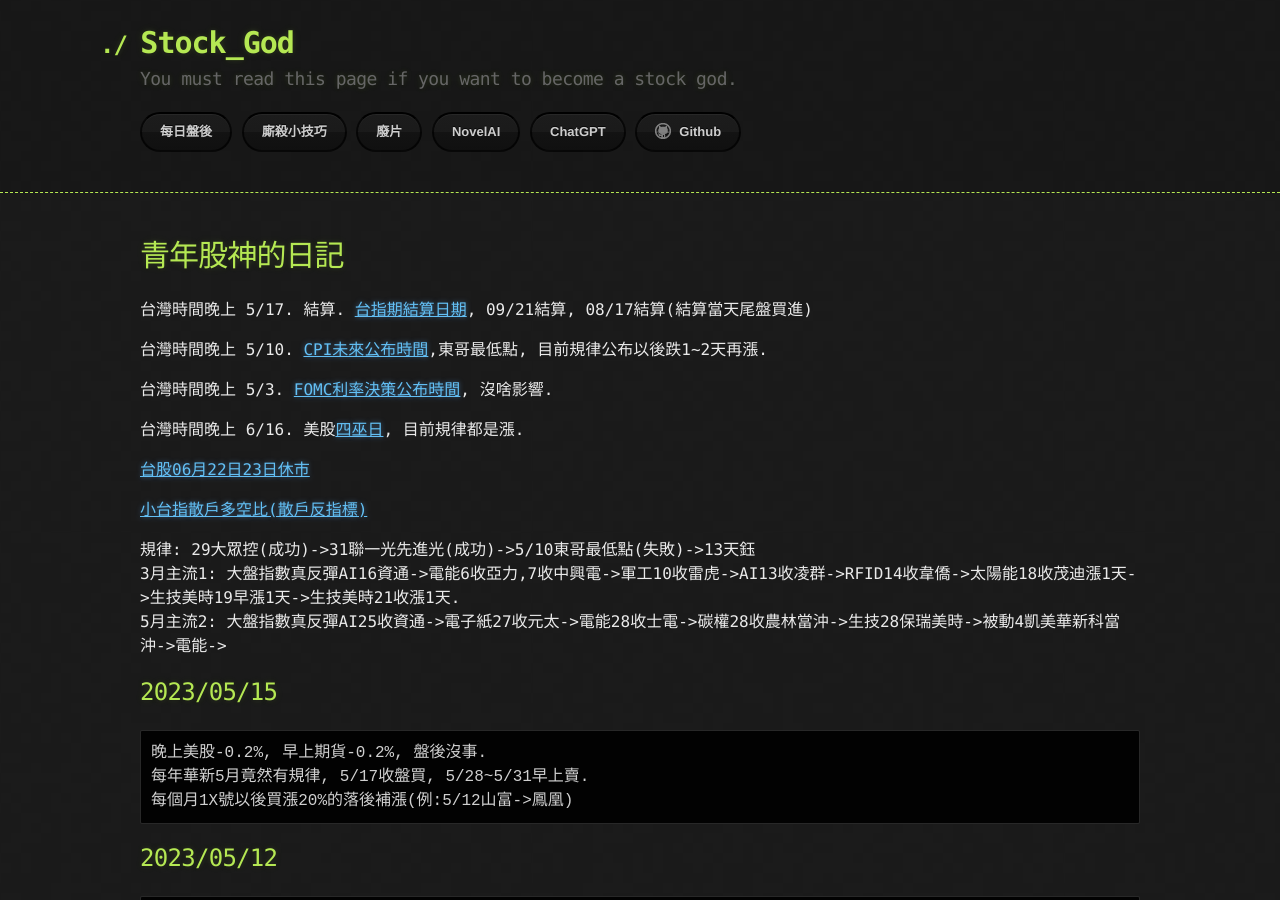
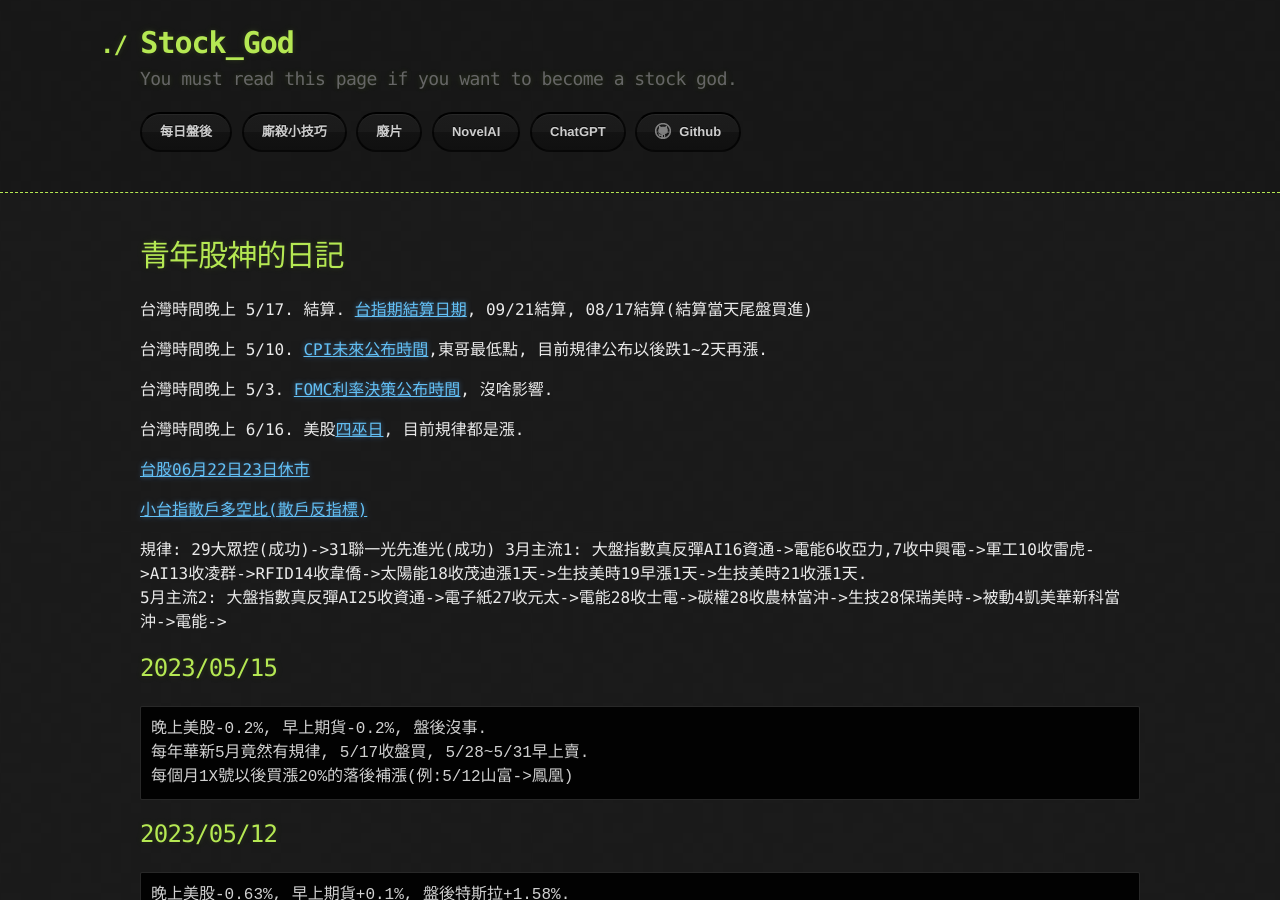
Before and after one commit to lepg5487/Stock_God, a Jekyll site: the page built from index.md, in a window 1280 px wide and 900 px high. Built offline with Jekyll 4.4.1, drawn with Linux system fonts in a browser that asks for light colours; our own code applies the rules of GitHub Pages for plain Markdown files.

Commit message:
Update index.md

```diff
--- a/index.md
+++ b/index.md
@@ -16,7 +16,7 @@ layout: testlayouts
 
 [小台指散戶多空比(散戶反指標)](https://www.macromicro.me/charts/20069/tw-mtx-long-to-short-ratio-of-individual-player)
 
-規律: 29大眾控(成功)->31聯一光先進光(成功)->5/10東哥最低點(失敗)->13天鈺
+規律: 29大眾控(成功)->31聯一光先進光(成功)
 3月主流1: 大盤指數真反彈AI16資通->電能6收亞力,7收中興電->軍工10收雷虎->AI13收凌群->RFID14收韋僑->太陽能18收茂迪漲1天->生技美時19早漲1天->生技美時21收漲1天.
 5月主流2: 大盤指數真反彈AI25收資通->電子紙27收元太->電能28收士電->碳權28收農林當沖->生技28保瑞美時->被動4凱美華新科當沖->電能->
 
```
